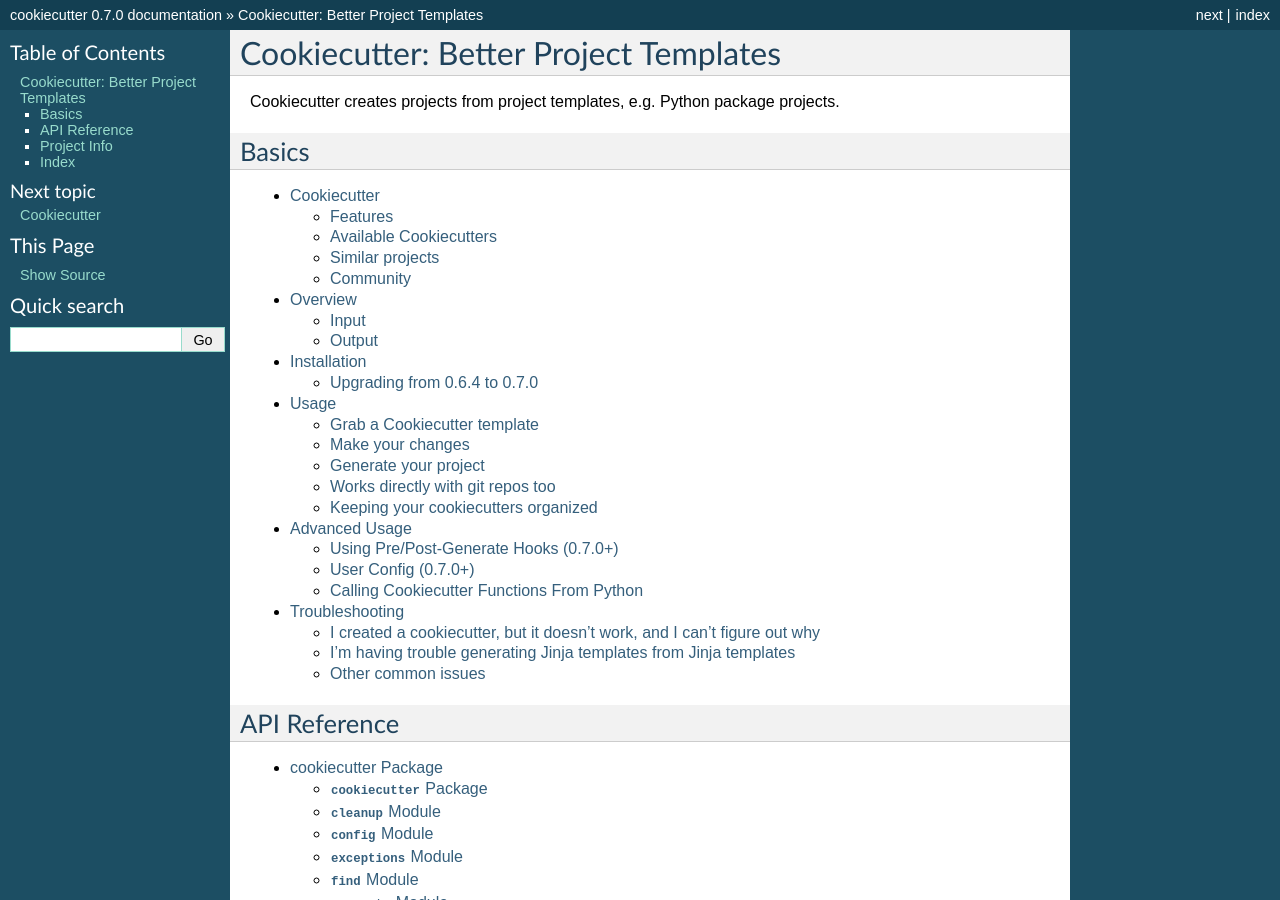
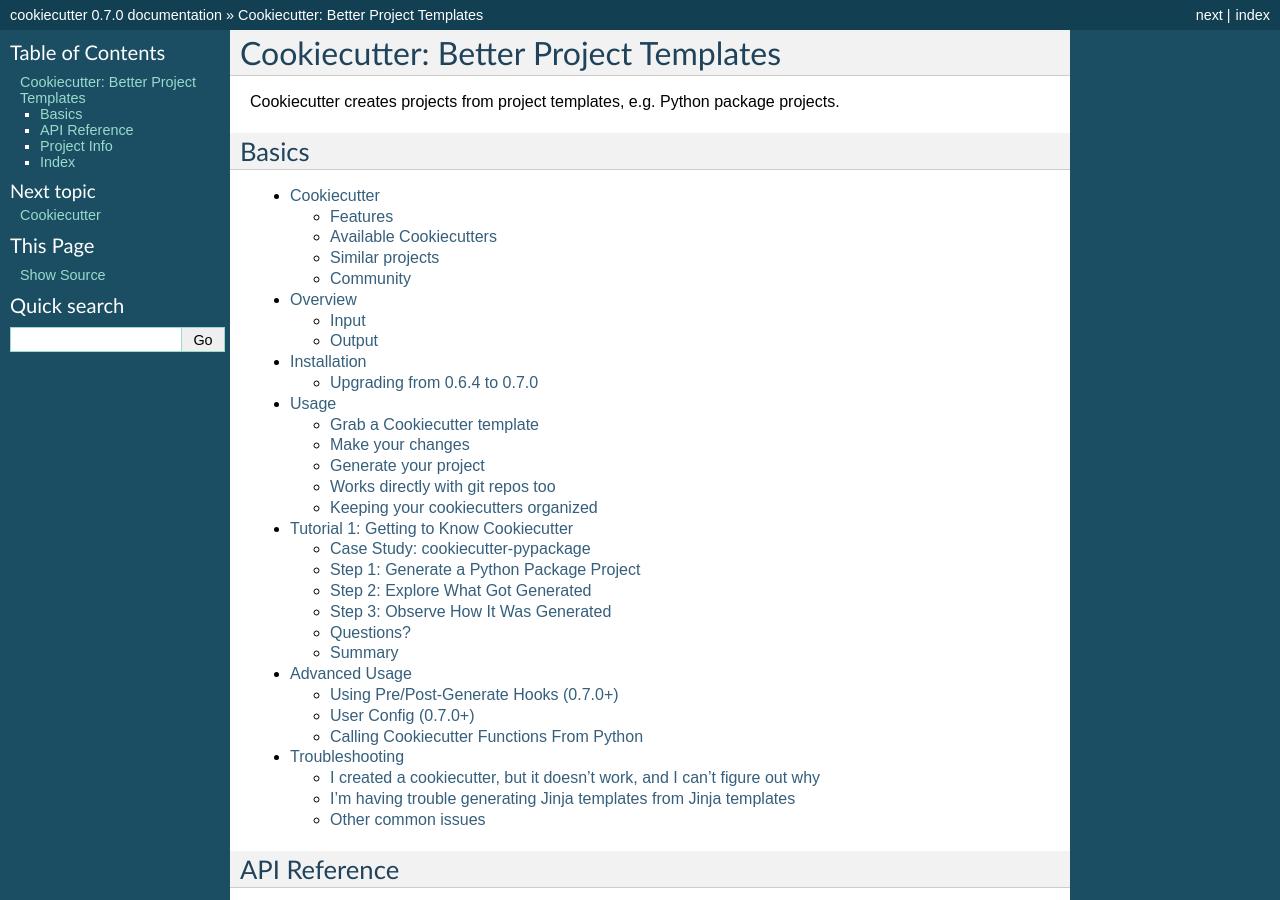
Before and after one commit to c-allen-tech/cookie, a Sphinx documentation site: the page built from docs/index.rst, in a window 1280 px wide and 900 px high. Built offline with Sphinx 7.4.7, drawn with Linux system fonts in a browser that asks for light colours; formulas are drawn with MathJax 3; part of the change alters nothing that is shown.

Commit message:
Tutorial part 1. Close #7.

```diff
--- a/docs/index.rst
+++ b/docs/index.rst
@@ -18,6 +18,7 @@ Basics
    overview
    installation
    usage
+   tutorial1
    advanced_usage
    troubleshooting
 
--- /dev/null
+++ b/docs/tutorial1.rst
@@ -0,0 +1,154 @@
+========================================
+Tutorial 1: Getting to Know Cookiecutter
+========================================
+
+.. note:: Before you begin, please install Cookiecutter 0.7.0 or higher.
+   Instructions are in :doc:`installation`.
+
+Cookiecutter is a tool for creating projects from *cookiecutters* (project
+templates).
+
+What exactly does this mean? Read on!
+
+Case Study: cookiecutter-pypackage
+-----------------------------------
+
+*cookiecutter-pypackage* is a cookiecutter template that creates the starter
+boilerplate for a Python package.
+
+.. note:: There are several variations of it, but for this tutorial we'll use
+   the original version at https://github.com/audreyr/cookiecutter-pypackage/.
+
+Step 1: Generate a Python Package Project
+------------------------------------------
+
+Open your shell and cd into the directory where you'd like to create a starter
+Python package project.
+
+At the command line, run the cookiecutter command, passing in the link to
+cookiecutter-pypackage's HTTPS clone URL like this:
+
+.. code-block:: bash
+
+    $ cookiecutter https://github.com/audreyr/cookiecutter-pypackage.git
+
+Local Cloning of Project Template
+~~~~~~~~~~~~~~~~~~~~~~~~~~~~~~~~~
+
+First, cookiecutter-pypackage gets cloned to `~/.cookiecutters/` (or equivalent
+on Windows). Cookiecutter does this for you, so sit back and wait.
+
+Local Generation of Project
+~~~~~~~~~~~~~~~~~~~~~~~~~~~
+
+When cloning is complete, you will be prompted to enter a bunch of values, such
+as `full_name`, `email`, and `project_name`. Either enter your info, or simply
+press return/enter to accept the default values.
+
+This info will be used to fill in the blanks for your project. For example,
+your name and the year will be placed into the LICENSE file.
+
+Step 2: Explore What Got Generated
+----------------------------------
+
+In your current directory, you should see that a project got generated:
+
+.. code-block:: bash
+
+    $ ls
+    boilerplate
+
+Looking inside the `boilerplate/` (or directory corresponding to your `repo_name`)
+directory, you should see something like this:
+
+.. code-block:: bash
+
+    $ ls boilerplate/
+    AUTHORS.rst      MANIFEST.in      docs             tox.ini
+    CONTRIBUTING.rst Makefile         requirements.txt
+    HISTORY.rst      README.rst       setup.py
+    LICENSE          boilerplate      tests
+
+That's your new project!
+
+If you open the AUTHORS.rst file, you should see something like this:
+
+.. code-block:: rst
+
+    =======
+    Credits
+    =======
+
+    Development Lead
+    ----------------
+
+    * Audrey Roy <audreyr@gmail.com>
+
+    Contributors
+    ------------
+
+    None yet. Why not be the first?
+
+Notice how it was auto-populated with your (or my) name and email.
+
+Also take note of the fact that you are looking at a ReStructuredText file.
+Cookiecutter can generate a project with text files of any type.
+
+Great, you just generated a skeleton Python package. How did that work?
+
+Step 3: Observe How It Was Generated
+------------------------------------
+
+Let's take a look at cookiecutter-pypackage together. Open https://github.com/audreyr/cookiecutter-pypackage in a new browser window.
+
+{{ cookiecutter.repo_name }}
+~~~~~~~~~~~~~~~~~~~~~~~~~~~~
+
+Find the directory called `{{ cookiecutter.repo_name }}`. Click on it. Observe
+the files inside of it. You should see that this directory and its contents
+corresponds to the project that you just generated.
+
+AUTHORS.rst
+~~~~~~~~~~~
+
+Look at the raw version of `{{ cookiecutter.repo_name }}/AUTHORS.rst`, at
+https://raw.github.com/audreyr/cookiecutter-pypackage/master/%7B%7Bcookiecutter.repo_name%7D%7D/AUTHORS.rst.
+
+Observe how it corresponds to the `AUTHORS.rst` file that you generated.
+
+cookiecutter.json
+~~~~~~~~~~~~~~~~~
+
+Now navigate back up to `cookiecutter-pypackage/` and look at the
+`cookiecutter.json` file.
+
+You should see JSON that corresponds to the prompts and default values shown
+earlier during project generation:
+
+.. code-block:: json
+
+    {
+        "full_name": "Audrey Roy",
+        "email": "audreyr@gmail.com",
+        "github_username": "audreyr",
+        "project_name": "Python Boilerplate",
+        "repo_name": "boilerplate",
+        "project_short_description": "Python Boilerplate contains all the boilerplate you need to create a Python package.",
+        "release_date": "2013-08-11",
+        "year": "2013",
+        "version": "0.1.0"
+    }
+
+Questions?
+----------
+
+If anything needs better explanation, please take a moment to file an issue at https://github.com/audreyr/cookiecutter/issues with what could be improved
+about this tutorial.
+
+Summary
+-------
+
+You have learned how to use Cookiecutter to generate your first project from a
+cookiecutter project template.
+
+In Tutorial 2, you'll see how to create cookiecutters of your own, from scratch.
```
